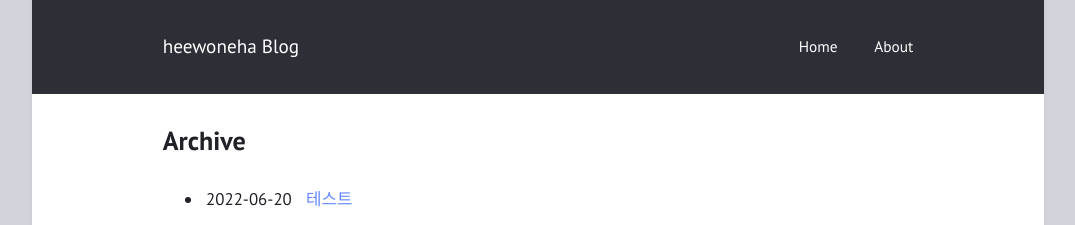
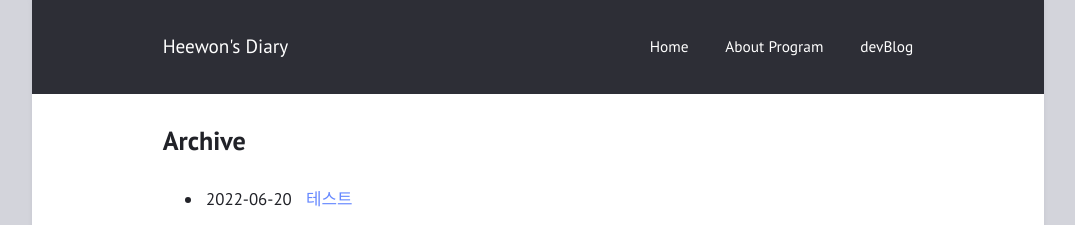
Before and after one commit to heewoneha/heewoneha.github.io, a Jekyll site: the page built from archive.html, in a window 1280 px wide. Shown: the top 225 px of the page, without its empty margins (102-1177 px from the left). Built offline with Jekyll 4.4.1, drawn with Linux system fonts in a browser that asks for light colours.

Commit message:
add: devBlog link

```diff
--- a/_config.yml
+++ b/_config.yml
@@ -1,4 +1,4 @@
-title: "heewoneha Blog"
+title: "Heewon's Diary"
 author: "Heewon Jeong"
 description: "Made with <b style=\"color: #f45;\">&lt;3</b>"
 permalink: /:title/
@@ -17,7 +17,10 @@ minimal: false             # use a dark header
 
 navigation:                # accepts {file, title, url, icon, sidebaricon}
   - {file: "index.html"}
-  - {file: "README.md"}
+  - title: "About Program"
+    file: "README.md"
+  - title: "devBlog"
+    url: "https://velog.io/@heering_"
 
 external:                  # shows a footer with social links - for available icons see fontawesome.com/icons
   - {title: Mail, icon: envelope, url: "mailto:jhw07191@gmail.com"}
```
Also changed, not shown: README.md.
